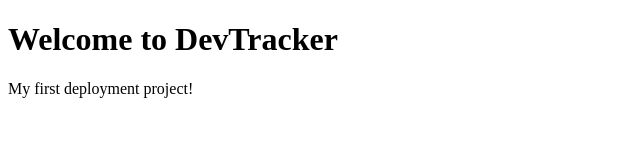
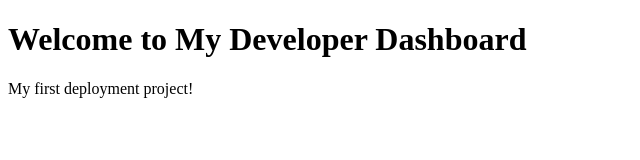
Before and after one commit to Kanishkar-K/devtracker, a plain HTML site: page index.html in a window 1280 px wide. Shown: the whole page, without its empty margins (0-640 px from the left). Drawn offline with Linux system fonts and the light colour scheme.

Commit message:
Update dashboard heading

```diff
--- a/index.html
+++ b/index.html
@@ -4,7 +4,7 @@
     <title>DevTracker</title>
 </head>
 <body>
-    <h1>Welcome to DevTracker</h1>
+    <h1>Welcome to My Developer Dashboard</h1>
     <p>My first deployment project!</p>
 </body>
 </html>
```
